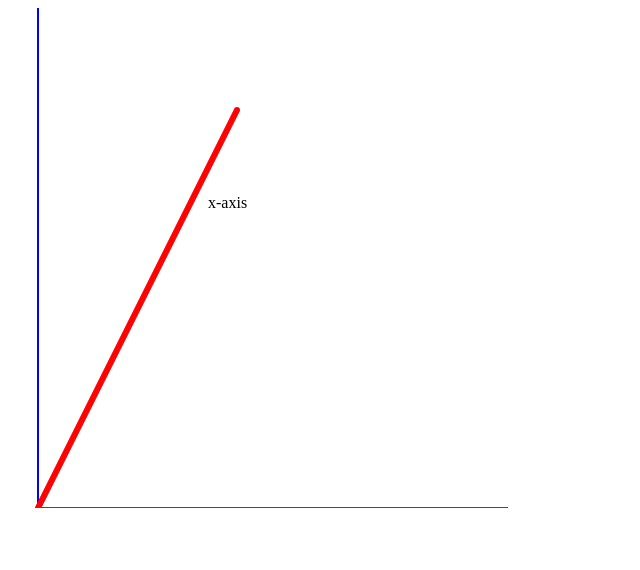
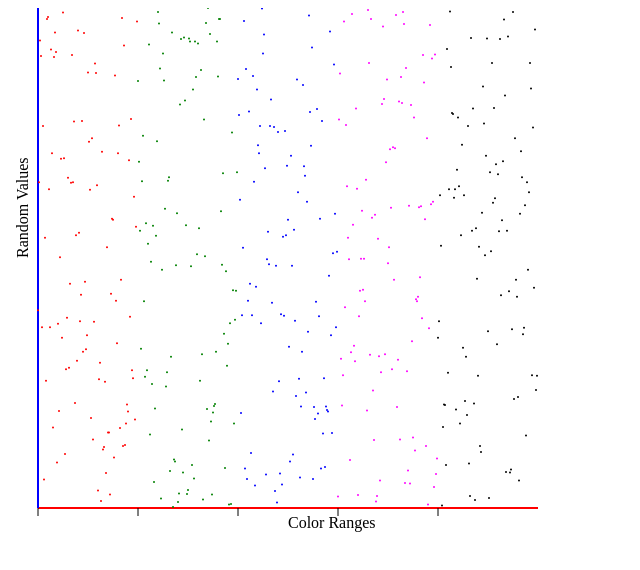
Before and after one commit to SharmaAjay19/AngularD3, an Angular app: page / in a window 1280 px wide. Shown: the top 570 px of the page, without its empty margins (0-640 px from the left). Built offline with nearby package versions, Linux system fonts and the light colour scheme.

Commit message:
Completed scatter plot

```diff
--- a/src/app/app.component.html
+++ b/src/app/app.component.html
@@ -1 +1 @@
-<scatterplot [points]="scatterPointList" xlabel="x-axis"></scatterplot>
+<scatterplot [points]="scatterPointList" xlabel="Color Ranges" ylabel="Random Values" color="green"></scatterplot>
--- a/src/app/app.component.ts
+++ b/src/app/app.component.ts
@@ -14,9 +14,10 @@ export class AppComponent {
   }
 
   ngOnInit(){
+    var colors = ["red", "green", "blue", "magenta", "black"];
     this.scatterPointList = new Array<ScatterPoint>();
-    for(var i=0; i<200; i++){
-      this.scatterPointList.push(new ScatterPoint(i, 2*i));
+    for(var i=0; i<500; i++){
+      this.scatterPointList.push(new ScatterPoint(i, Math.floor(Math.random()*1000), colors[Math.floor(i/100)]));
     }
   }
 }
--- a/src/app/d3/models/scatterpoint.ts
+++ b/src/app/d3/models/scatterpoint.ts
@@ -1,9 +1,16 @@
 export class ScatterPoint {
     public x: number;
     public y: number;
+    public color: string;
 
-    public constructor(x, y) {
+    public constructor(x, y, color?) {
         this.x = x;
         this.y = y;
+        if (color){
+            this.color = color;
+        }
+        else{
+            this.color = "black";
+        }
     }
 }
--- a/src/app/visuals/scatterplot/scatterplot.component.html
+++ b/src/app/visuals/scatterplot/scatterplot.component.html
@@ -1,6 +1,8 @@
 <svg #svg [attr.width]="width" [attr.height]="height">
-    <line x1="30" y1="500" x2="580" y2="500" style="stroke:rgb(255,0,0);stroke-width:2" />
-    <line x1="30" y1="500" x2="30" y2="0" style="stroke:rgb(0,0,255);stroke-width:2" />
-    <svg:text x="200" y="200">{{xlabel}}</svg:text>
-    <circle *ngFor="let point of points" [attr.cx]="point.x+30" [attr.cy]="500-point.y" r="3" stroke="black" stroke-width="0" fill="red" />-->
+    <line [attr.x1]="origin_x" [attr.y1]="origin_y" [attr.x2]="origin_x+x_axis_length" [attr.y2]="origin_y" style="stroke:rgb(255,0,0);stroke-width:2" />
+    <line [attr.x1]="origin_x" [attr.y1]="origin_y" [attr.x2]="origin_x" [attr.y2]="origin_y-y_axis_length" style="stroke:rgb(0,0,255);stroke-width:2" />
+    <line *ngFor="let pos of x_markers_array" [attr.x1]="origin_x+pos" [attr.y1]="origin_y+8" [attr.x2]="origin_x+pos" [attr.y2]="origin_y" style="stroke:rgb(0,0,0);stroke-width:1" />
+    <svg:text [attr.x]="origin_x+(x_axis_length/2)" [attr.y]="origin_y+20">{{xlabel}}</svg:text>
+    <svg:text [attr.transform]="'translate('+(origin_x-10)+','+(origin_y-(y_axis_length/2))+')rotate(270)'">{{ylabel}}</svg:text>
+    <circle *ngFor="let point of points" [attr.cx]="point.x+origin_x" [attr.cy]="origin_y-point.y" r="1" stroke="black" stroke-width="0" [attr.fill]="point.color" />
 </svg>
--- a/src/app/visuals/scatterplot/scatterplot.component.ts
+++ b/src/app/visuals/scatterplot/scatterplot.component.ts
@@ -15,21 +15,23 @@ export class ScatterPlot {
 
     public width: number = 0;
     public height: number = 0;
+    public x_axis_length = 500;
+    public y_axis_length = 500;
+    public origin_x = 30;
+    public origin_y = 500;
+    public x_markers_array = [];
     constructor() {}
 
     ngOnInit() {
-        this._options = {
-            width: window.innerWidth,
-            height: window.innerHeight
-        };
-        this.width = 500;
-        this.height = 500;
-        //console.log(this.xlabel);
-        //console.log(this.points);
+        this.width = window.innerWidth;
+        this.height = window.innerHeight;
+        for(var i=0; i<5; i++){
+            this.x_markers_array.push(this.x_axis_length*i/5);
+        }
+        var y_max = Math.max(...this.points.map(x => x.y));
+        this.points.forEach(x => {x.y = x.y*this.y_axis_length/y_max;});
     }
 
     ngAfterViewInit() {
     }
-
-    public _options: {width, height} = {width: window.innerWidth, height: window.innerHeight};
 }
```
